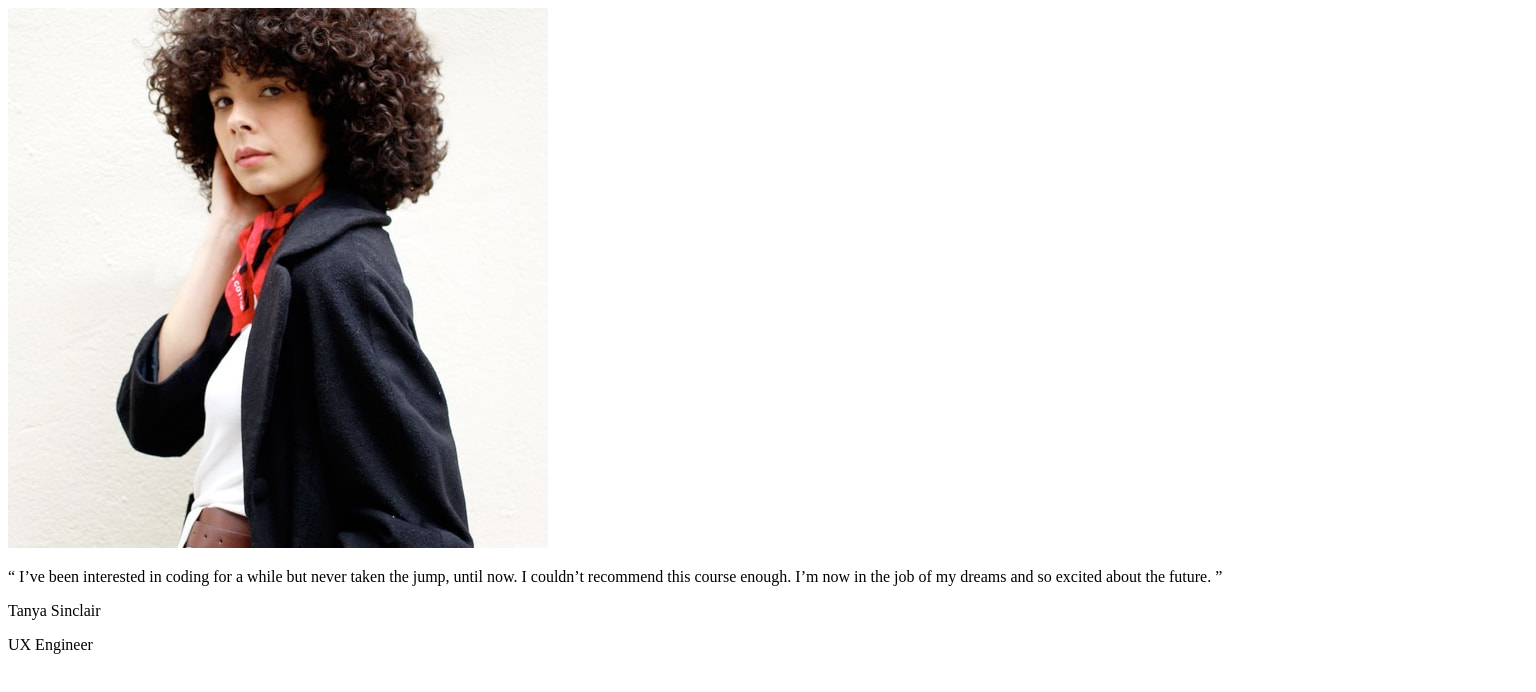
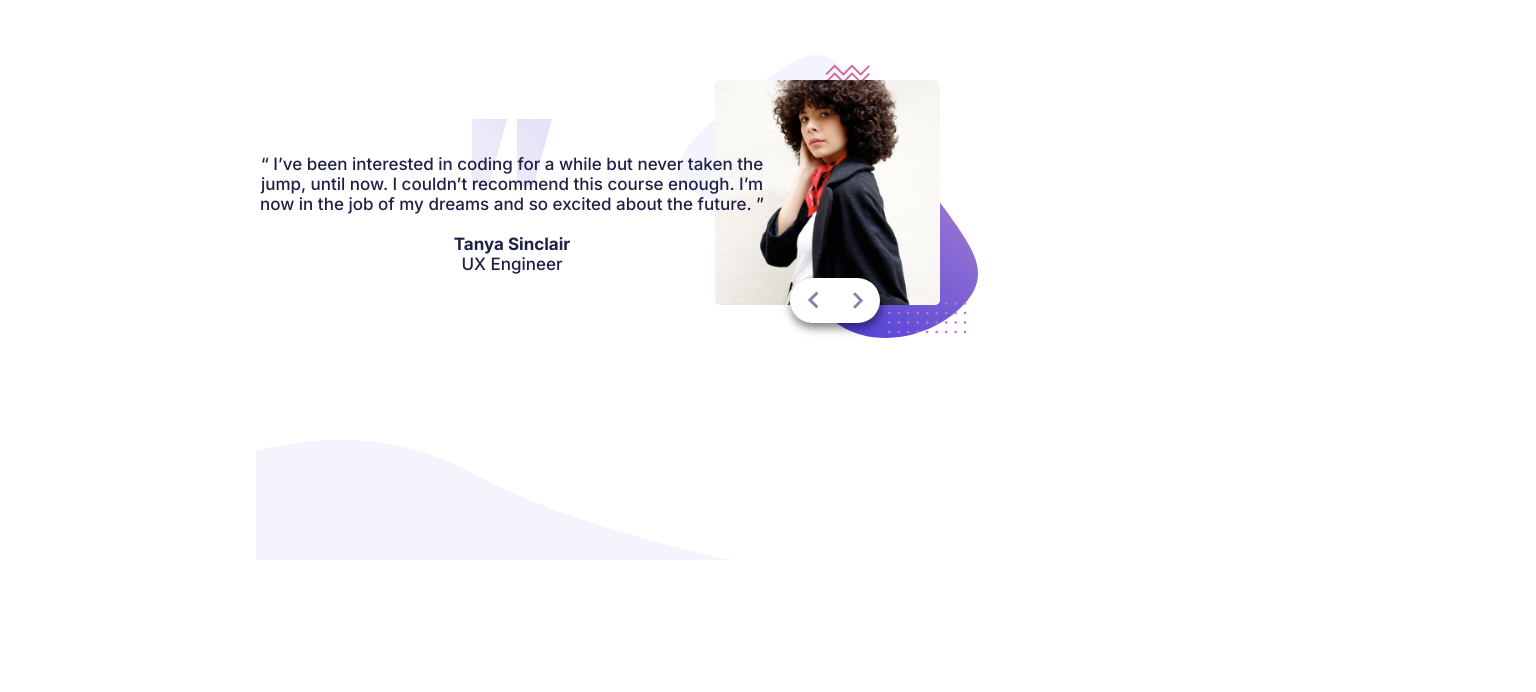
Before and after one commit to chc201627/testimonio-sassjs, a website: page index.html in a window 1280 px wide. Shown: the whole page, 1536 px wide, since content can reach past the window. Drawn offline with Linux system fonts and the light colour scheme.

Commit message:
terminado html y css

```diff
--- a/index.html
+++ b/index.html
@@ -5,19 +5,25 @@
     <meta name="viewport" content="width=device-width, initial-scale=1.0">
     <link rel="icon" type="image/png" sizes="32x32" href="./images/favicon-32x32.png">
     <link href="https://fonts.googleapis.com/css2?family=Inter:wght@300;400;500;700&display=swap" rel="stylesheet">
+    <link rel="stylesheet" href="./css/styles.css">
     <title>Testimonial</title>
 </head>
 <body>
     <main>
-        <section class="main">
+        <section class="imagenes">
             <div class="main__imagenes">
                 <img src="./images/image-tanya.jpg" alt="">
+                <div class="main__buttons">
+                    <a href="" class="main__button--left">
+                    <img src="./images/icon-prev.svg" alt="">
+                    </a>
+                    <a href="" class="main__button--right">
+                        <img src="./images/icon-next.svg" alt="">
+                    </a>
+                </div>
+            </section>
             </div>
-            <div class="main__buttons">
-                <a href="" class="main__button--left"></a>
-                <a href="" class="main__button--right"></a>
-            </div>
-        </section>
+
         <section class="main__about">
             <div class="testimonial">
                 <p class="testimonial__descriotion">  “ I’ve been interested in coding for a while but never taken the jump, until now.
@@ -30,7 +36,11 @@
                     UX Engineer
                 </p>
             </div>
+
         </section>
+        <div class="testimonial__final">
+
+        </div>
     </main>
 </body>
 </html>
--- /dev/null
+++ b/scss/components/_about.scss
@@ -0,0 +1,48 @@
+.main__about{
+    @include media(tablet){
+        @include grid-column(1,2);
+        @include grid-row(1,2);
+        width: 40vw;
+        padding: 0px;
+        position: relative;
+        justify-self: center;
+        align-self: center;
+
+    }
+    width: 90%;
+    margin: 0 auto;
+    background-image: url("../images/pattern-quotes.svg");
+    background-repeat: no-repeat;
+    background-position: center top;
+    background-size: 80px;
+    padding: 0px 35px;
+    text-align: center;
+    font-size: 17px;
+    font-weight: 500;
+    .testimonial{
+        padding-top: 35px;
+
+        &__title{
+            margin-top: 20px;
+            font-weight: 700;
+        }
+
+    }
+
+
+}
+.testimonial__final{
+    margin-top: 30px;
+    height:15vh;
+    width: 100vw;
+    background-image: url("../images/pattern-curve.svg");
+    background-repeat: no-repeat;
+    background-position: top left;
+    background-size: contain;
+    @include media(tablet){
+        margin-top: 0;
+        @include grid-column(1,3);
+        @include grid-row(2,3);
+    }
+
+}
--- /dev/null
+++ b/scss/components/_imagenes.scss
@@ -0,0 +1,68 @@
+%bax_shadown{
+    box-shadow: 1px 5px 10px rgba($color: #000000, $alpha: .5);
+}
+main{
+    position: relative;
+    display: flex;
+    flex-direction: column;
+    align-items: center;
+    justify-content: center;
+    @include media(tablet){
+        @include display-grid;
+        @include grid-template-columns(30% 30%);
+        @include grid-template-rows(1fr 30%);
+        justify-content: center;
+        align-content: center;
+        max-width: 1440px;
+    }
+}
+.imagenes{
+
+    height: 55vh;
+    width: 375px;
+    background: url("../images/pattern-bg.svg");
+    background-repeat: no-repeat;
+    background-position: center;
+    background-size: 300px;
+    display: flex;
+    justify-content: center;
+    align-items: center;
+
+    @include media(tablet){
+        @include grid-column(2,3);
+        @include grid-row(1,2);
+    }
+    .main__imagenes{
+        text-align: center;
+        position: relative;
+        img{
+
+            width: 60%;
+            border-radius: 5px;
+            // @extend %bax_shadown;
+
+        }
+
+    }
+    .main__buttons{
+        position: absolute;
+        // border: 1px solid red;
+        border-radius: 30px;
+        width: 90px;
+        height: 45px;
+        bottom: 40px;
+        left: 40%;
+        bottom: -10px;
+        background: white;
+        display: flex;
+        justify-content: space-around;
+        @extend %bax_shadown;
+
+        a{
+            width: 20px;
+            text-decoration: none;
+            display: inline-block;
+
+        }
+    }
+}
--- /dev/null
+++ b/scss/libs/_breakponit.scss
@@ -0,0 +1,46 @@
+
+/* Media Queries Mixin
+**********************/
+
+@mixin media ($breakpoint) {
+
+    @if $breakpoint == tablet {
+      @media only screen and (min-width: 768px) { @content; }
+    }
+
+    @else if $breakpoint == desktop-s {
+      @media only screen and (min-width: 992px) { @content; }
+    }
+
+    @else if $breakpoint == desktop-m {
+      @media only screen and (min-width: 1200px) { @content; }
+    }
+
+    @else if $breakpoint == desktop-l {
+      @media only screen and (min-width: 1480px) { @content; }
+    }
+
+    @else if $breakpoint == desktop-xl {
+      @media only screen and (min-width: 1780px) { @content; }
+    }
+
+    @else if $breakpoint == mobile-only {
+      @media only screen and (max-width: 768px) { @content; }
+    }
+
+    @else if $breakpoint == tablet-p-only {
+      @media only screen and (min-width: 768px) and (max-width: 992px) and (orientation : portrait) { @content; }
+    }
+
+    @else if $breakpoint == tablet-l-only {
+      @media only screen and (min-width: 768px) and (max-width: 992px) and (orientation : landscape) { @content; }
+    }
+
+    @else if $breakpoint == desktop-s-only {
+      @media only screen and (min-width: 768px) and (max-width: 1200px) { @content; }
+    }
+
+    @else if $breakpoint == desktop-m-only {
+      @media only screen and (min-width: 1200px) and (max-width: 1480px) { @content; }
+    }
+  }
--- a/scss/libs/_globales.scss
+++ b/scss/libs/_globales.scss
@@ -3,3 +3,10 @@
     padding: 0;
     box-sizing: border-box;
 }
+body{
+    font-family: 'Inter', sans-serif;
+    font-size: $font-size;
+    p{
+        color: $darkBlue;
+    }
+}
--- /dev/null
+++ b/scss/libs/_grid.scss
@@ -0,0 +1,54 @@
+
+// Ensure CSS grid works with IE 11 spec.
+// https://css-tricks.com/browser-compatibility-css-grid-layouts-simple-sass-mixins/
+// sass-lint:disable no-vendor-prefixes, no-duplicate-properties
+@mixin display-grid {
+    display: -ms-grid;
+    display: grid;
+  }
+
+  // $columns values should be delimited by a space
+  @mixin grid-template-columns($columns...) {
+    -ms-grid-columns: $columns;
+    grid-template-columns: $columns;
+  }
+
+  // $rows values should be delimited by a space
+  @mixin grid-template-rows($rows...) {
+    -ms-grid-rows: $rows;
+    grid-template-rows: $rows;
+  }
+
+  // Can be used in combination with above grid-template-X mixins.
+  // These result in the same output:
+  // @include grid-template-columns(10px grid-repeat(4, 20px) 30px);
+  // @include grid-template-columns(10px 20px 20px 20px 20px 30px);
+  @function grid-repeat($repeat, $stuff: 1fr) {
+    $list: ();
+    @for $i from 1 through $repeat {
+      $list: append($list, $stuff, space);
+    }
+    @return $list;
+  }
+
+  @mixin grid-column($col-start, $col-end) {
+    -ms-grid-column: $col-start;
+    -ms-grid-column-span: $col-end - $col-start;
+    grid-column: #{$col-start} / #{$col-end};
+  }
+
+  @mixin grid-row($row-start, $row-end) {
+    -ms-grid-row: $row-start;
+    -ms-grid-row-span: $row-end - $row-start;
+    grid-row: #{$row-start} / #{$row-end};
+  }
+
+  @mixin grid-align-self($value) {
+    -ms-grid-row-align: $value;
+    align-self: $value;
+  }
+
+  @mixin grid-justify-self($value) {
+    -ms-grid-column-align: $value;
+    justify-self: $value;
+  }
--- a/scss/styles.scss
+++ b/scss/styles.scss
@@ -1,2 +1,6 @@
 @import "libs/variables";
 @import "libs/globales";
+@import "libs/grid";
+@import "libs/breakponit";
+@import "components/imagenes";
+@import "components/about";
```
Also changed, not shown: css/styles.css.
